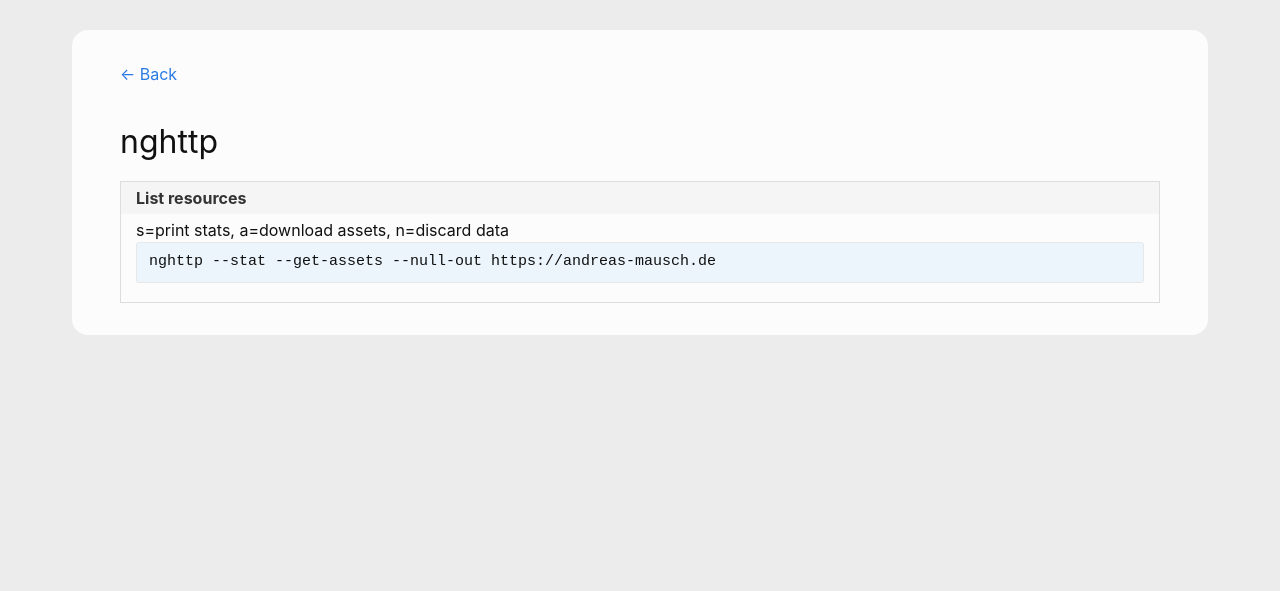
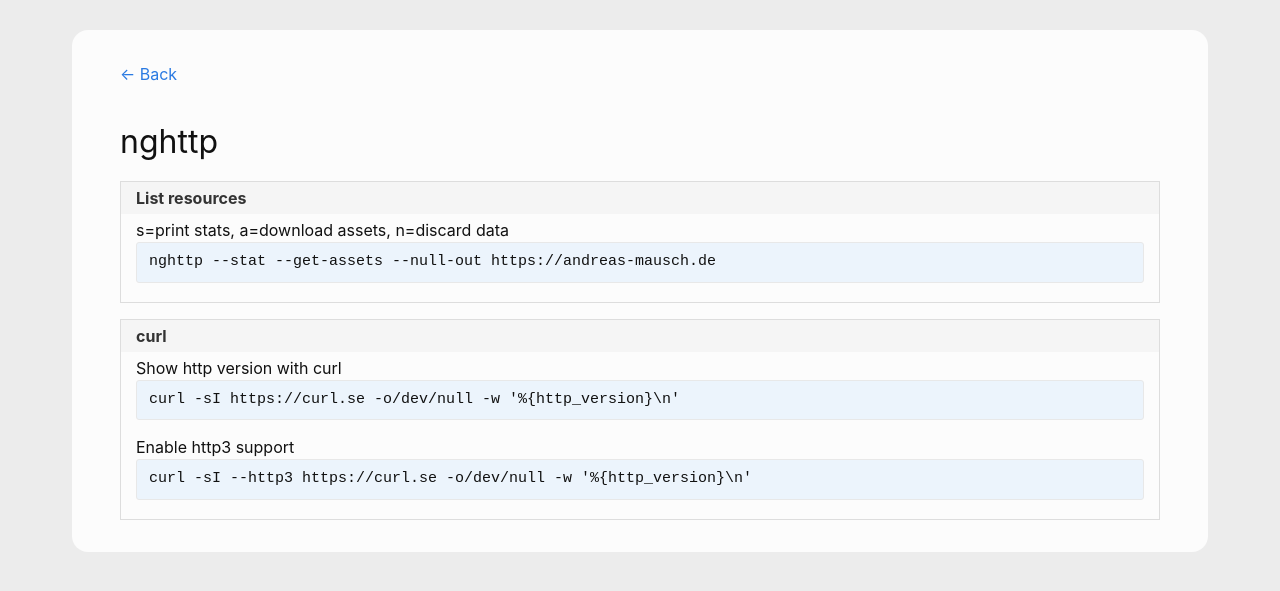
Before and after one commit to andreas-mausch/cheatsheets, a Jekyll site: the page built from _cheatsheets/nghttp.md, in a window 1280 px wide. Shown: the top 591 px of the page. Built offline with Jekyll 4.4.1, drawn with Linux system fonts in a browser that asks for light colours.

Commit message:
curl/http2

```diff
--- a/_cheatsheets/nghttp.md
+++ b/_cheatsheets/nghttp.md
@@ -5,4 +5,8 @@
   - name: List resources
     commands:
       s=print stats, a=download assets, n=discard data: "nghttp --stat --get-assets --null-out https://andreas-mausch.de"
+  - name: curl
+    commands:
+      Show http version with curl: curl -sI https://curl.se -o/dev/null -w '%{http_version}\n'
+      Enable http3 support: curl -sI --http3 https://curl.se -o/dev/null -w '%{http_version}\n'
 ---
```
